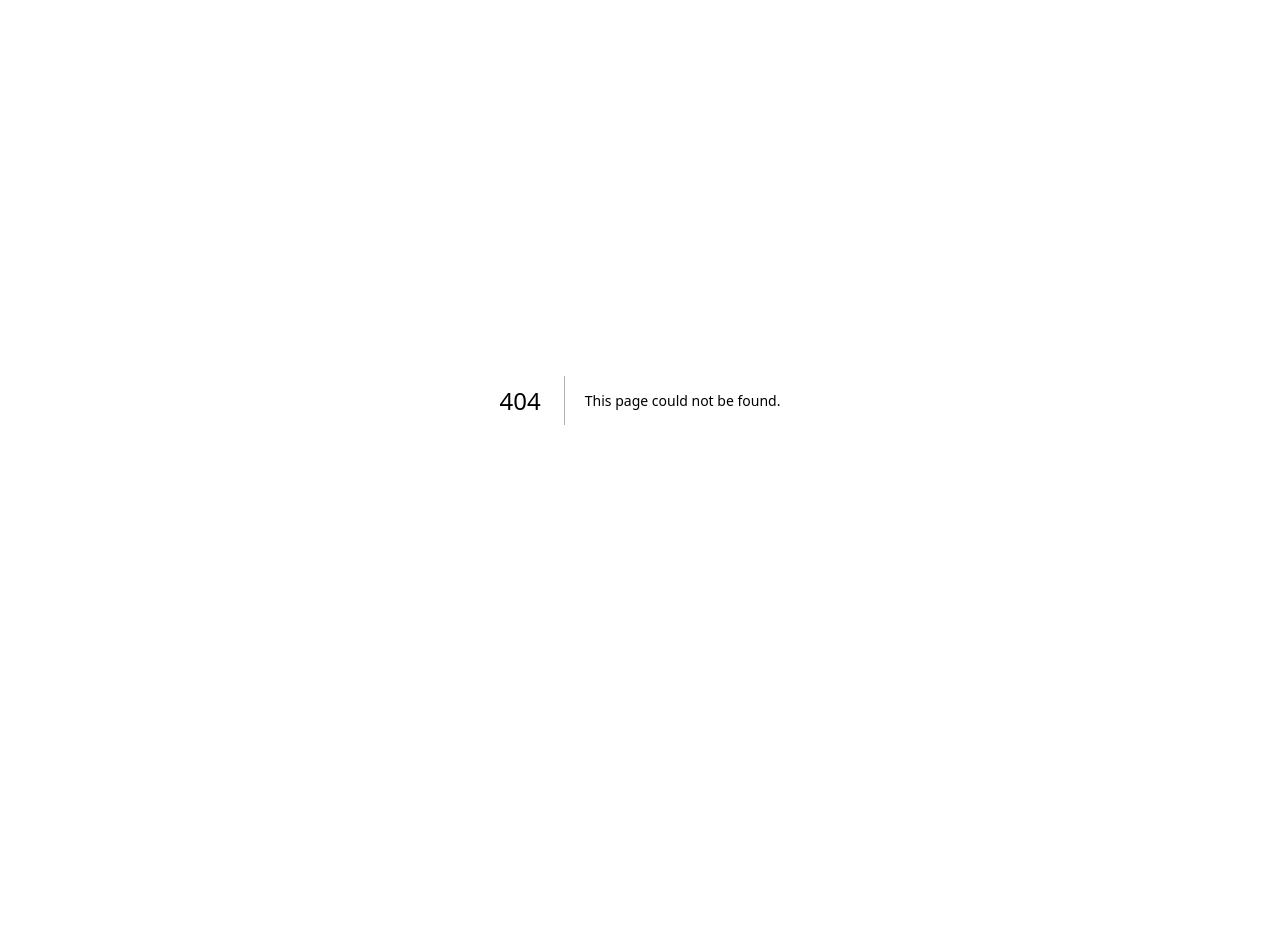
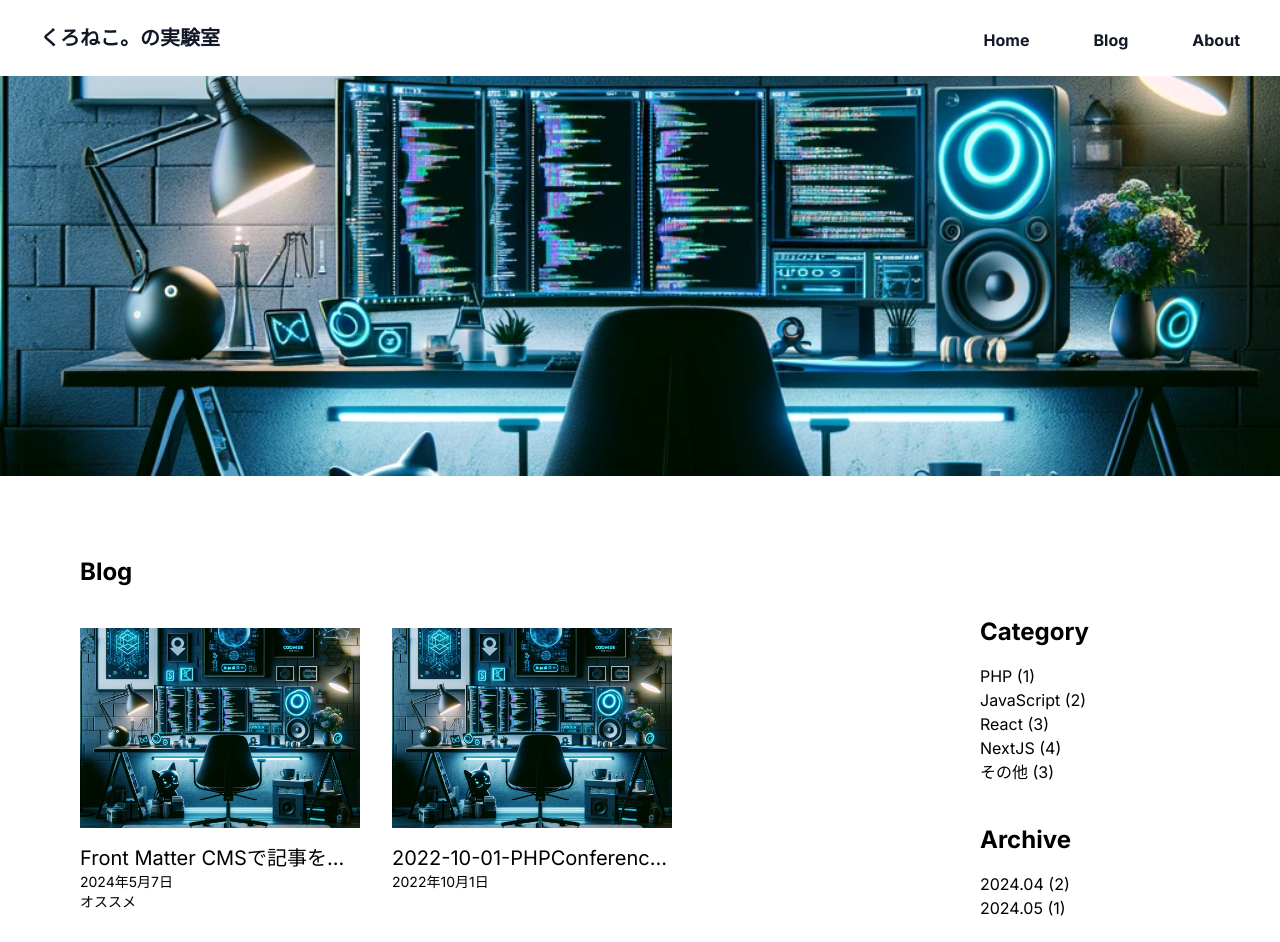
Before and after one commit to kuroneko913/nextjs-blog, a Next.js app: page /blog in a window 1280 px wide. Before the commit this address had no page. Shown: the top 942 px of the page. Before the commit the page ends 800 px from the top, so only its background shows below. Built offline with nearby package versions, Linux system fonts and the light colour scheme.

Commit message:
[fix] カテゴリ検索の見た目を実装

```diff
--- a/app/blog/[slug]/page.tsx
+++ b/app/blog/[slug]/page.tsx
@@ -1,6 +1,5 @@
 import Footer from "@/app/modules/Footer";
 import Header from "../../modules/Header";
-import Hero from "../../modules/Hero";
 import { getPostBySlug } from "@/src/fetch";
 import markdownToHtml from "@/src/markdownToHtml";
 
--- /dev/null
+++ b/app/blog/page.tsx
@@ -0,0 +1,18 @@
+import { getAllPosts } from "@/src/fetch";
+import Header from "@/app/modules/Header";
+import Hero from "@/app/modules/Hero";
+import Blog from "@/app/modules/Blog";
+import Footer from "@/app/modules/Footer";
+
+export default async function Index(props) {
+    // 記事を全件取得する。
+    const posts = await getAllPosts(props.searchParams);
+    return (
+        <main>
+            <Header />
+            <Hero />
+            <Blog posts={posts} />
+            <Footer />
+        </main>
+  );
+}
--- a/app/modules/ArticleBox.tsx
+++ b/app/modules/ArticleBox.tsx
@@ -3,6 +3,7 @@ import Image from 'next/image';
 export default function ArticleBox(prop) {
     const { post } = prop;
     const options = { year: 'numeric', month: 'long', day: 'numeric' };
+
     return (
         <div className="flex-none w-[280px]" key={post.slug}>
             <a href={`/blog/${post.slug}`}>
--- /dev/null
+++ b/app/modules/Blog.tsx
@@ -0,0 +1,14 @@
+import { UpdatedArticleFilter } from "@/src/ArticleFilter";
+import CategoryArchive from "./CategoryArchive";
+import BlogList from "./BlogList";
+
+export default function Blog(prop) {
+    const updatedPosts = UpdatedArticleFilter(prop.posts, null);
+
+    return (
+        <div className="flex p-10">
+            <BlogList posts={updatedPosts} />
+            <CategoryArchive />
+        </div>
+    );
+}
--- /dev/null
+++ b/app/modules/BlogList.tsx
@@ -0,0 +1,14 @@
+import ArticleBox from "./ArticleBox";
+
+export default function BlogList(prop) {
+    return (
+        <div className="p-10 w-3/4">
+            <h1 className="text-2xl pb-10 font-bold">Blog</h1>
+            <div className="flex gap-8 flex-wrap justify-start items-start">
+                {prop.posts.map((post) => (
+                    <ArticleBox post={post} key={post.slug} />
+                ))}
+            </div>
+        </div>
+    );
+}
--- /dev/null
+++ b/app/modules/CategoryArchive.tsx
@@ -0,0 +1,23 @@
+export default function CategoryArchive() {
+    return (
+        <div className="px-10 w-1/4" style={{ height: "100%", marginTop: "100px" }}>
+            <div>
+                <h1 className="text-2xl pb-4 font-bold">Category</h1>
+                <ul>
+                    <li><a href="/blog?category=PHP">PHP (1)</a></li>
+                    <li>JavaScript (2)</li>
+                    <li>React (3)</li>
+                    <li>NextJS (4)</li>
+                    <li>その他 (3)</li>
+                </ul>
+            </div>
+            <div className="py-10">
+                <h1 className="text-2xl pb-4 font-bold">Archive</h1>
+                <ul>
+                    <li>2024.04 (2)</li>
+                    <li>2024.05 (1)</li>
+                </ul>
+            </div>
+        </div>
+    );
+}
--- a/app/modules/Footer.tsx
+++ b/app/modules/Footer.tsx
@@ -4,7 +4,7 @@ import { socialIcons } from '@/src/constants/socialIcons';
 export default function Footer() {
 
     return (
-        <footer className="bg-white text-black p-10 text-center">
+        <footer className="bg-white text-black px-20 py-10 text-center">
             <SocialIconBox icons={socialIcons} />
             <div>
                 <p>©2024 くろねこ。の実験室</p>
--- a/app/modules/IntroductionBox.tsx
+++ b/app/modules/IntroductionBox.tsx
@@ -11,7 +11,7 @@ export default function IntroductionBox() {
     });
 
     return (
-        <div className="p-10 border-2" style={{ maxWidth: "20vw", height: "100%", marginTop: "100px" }}>
+        <div className="p-10 w-1/4 border-2" style={{ height: "100%", marginTop: "100px" }}>
             <div style={{ width: "100px", height: "100px", overflow: "hidden", position: "relative", borderRadius: "50%", margin: "auto" }}>
                 <Image layout="fill" objectFit="cover" src="/images/hero.webp" alt="Hero"/>
             </div>
--- a/app/modules/RecommendArticle.tsx
+++ b/app/modules/RecommendArticle.tsx
@@ -2,7 +2,7 @@ import ArticleBox from "./ArticleBox";
 
 export default function RecommendArticle(prop) {
     return (
-        <div className="py-10">
+        <div className="p-10 w-1/4">
             <h1 className="text-2xl pb-10 font-bold">Recommend</h1>
             <div className="flex gap-8 flex-wrap justify-start items-start">
                 {prop.posts.map((post) => (
--- a/app/modules/Top.tsx
+++ b/app/modules/Top.tsx
@@ -8,7 +8,7 @@ export default function Top(prop) {
     const RecomendedPosts = RecomendedPostsFilter(prop.posts, 10);
     return (
         <div className="flex p-10 justify-between">
-            <div>
+            <div className="w-3/4">
                 <UpdateArticle posts={updatedPosts} />
                 <RecommendArticle posts={RecomendedPosts} />
             </div>
--- a/src/ArticleFilter.tsx
+++ b/src/ArticleFilter.tsx
@@ -1,10 +1,10 @@
 /**
  * 投稿を更新日時の降順でソートし、指定された件数分の投稿を返す
- * @param posts 投稿
- * @param count 取得件数
- * @returns
+ * @param array posts 投稿
+ * @param int | null count 取得件数 nullの場合は全件取得
+ * @returns array
  */
-export function UpdatedArticleFilter(posts: [], count : number = 3) {
+export function UpdatedArticleFilter(posts: [], count : number|null = 3) {
     // 元の配列を上書きしないようにコピーを作成してそれをソートする
     const targetPosts = posts.map((post) => { return post });
     const sortedPosts = targetPosts.sort((a, b) => {
@@ -12,13 +12,15 @@ export function UpdatedArticleFilter(posts: [], count : number = 3) {
         if (a.date > b.date) return -1;
         return 0;
     });
+    if (count === null) return sortedPosts;
     return sortedPosts.slice(0, count);
 }
 
 /**
  * おすすめタグのついた投稿を指定された件数分返す
- * @param posts 投稿
- * @param count 取得件数
+ * @param array posts 投稿
+ * @param int count 取得件数
+ * @returns array
  */
 export function RecomendedPostsFilter(posts: [], count : number = 10) {
     const targetPosts = posts.map((post) => { return post });
```
